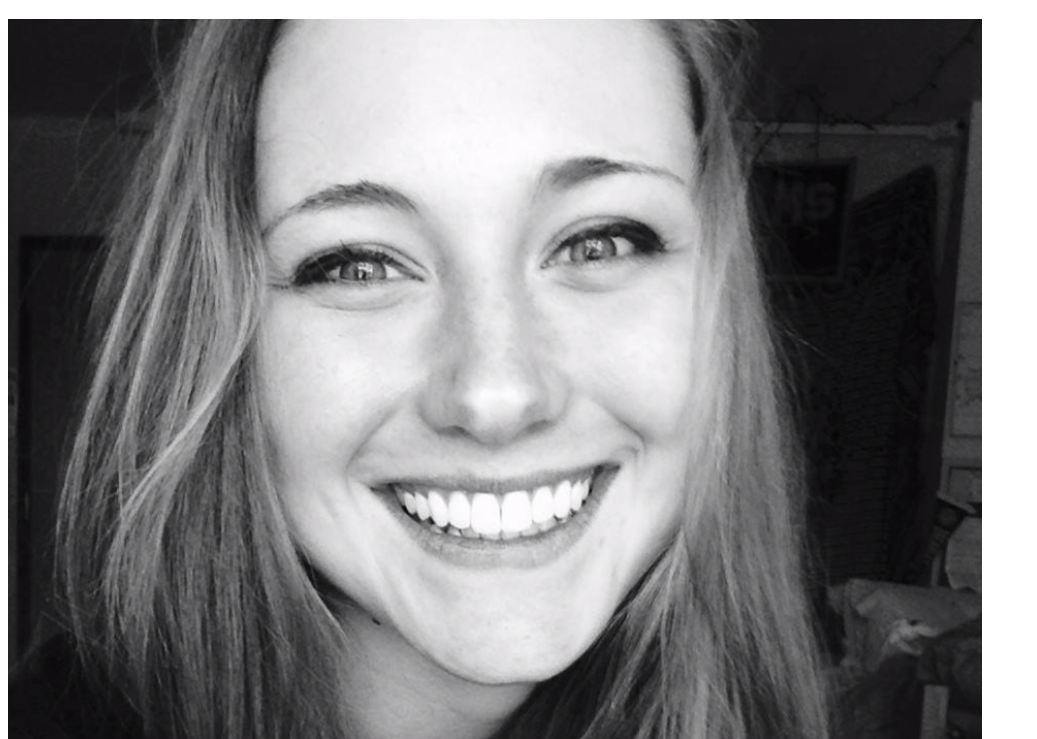
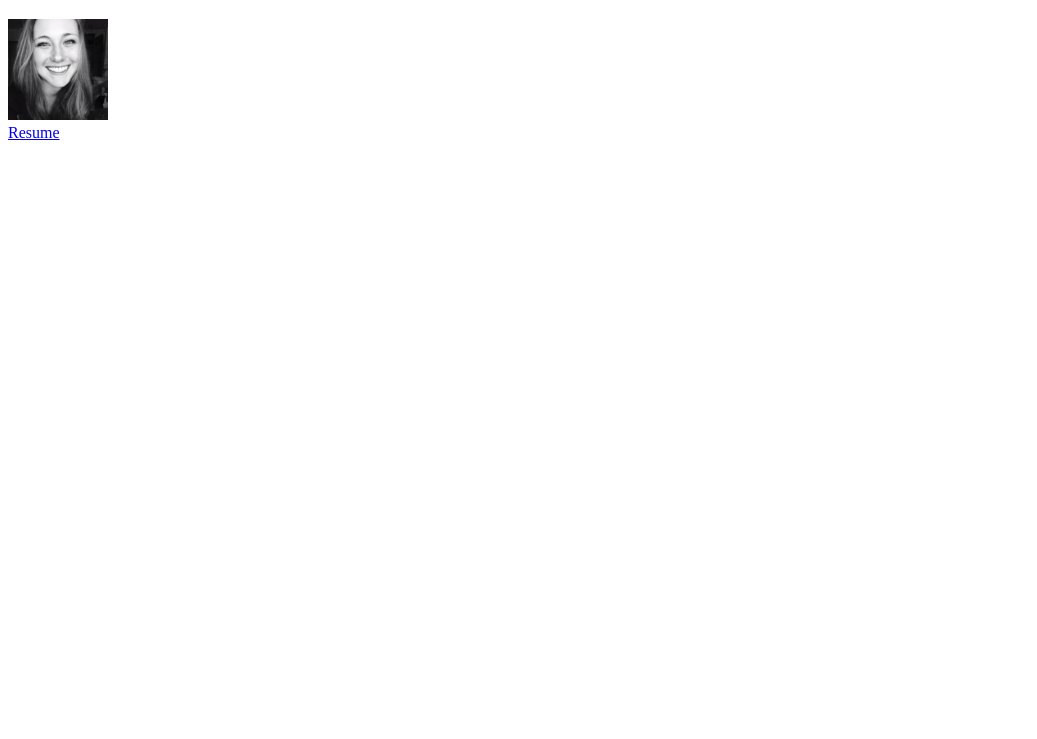
Before and after one commit to kathrynnoegrice/kathrynnoegrice.github.io, a plain HTML site: page index.html in a window 1280 px wide. Shown: the part 61-800 px from the top of the page, without its empty margins (0-1037 px from the left). Drawn offline with Linux system fonts and the light colour scheme.

Commit message:
Scale photo

```diff
--- a/index.html
+++ b/index.html
@@ -10,8 +10,8 @@
     <body>
         <h1>Kathryn Noe Grice</h1>
 
-        <img src = "resources/images/kng_profile.png" alt = "Photo of Kathryn">
-
+        <img src = "resources/images/kng_profile.png" alt = "Photo of Kathryn" width="100">
+        <br>
         <a href="resources/kng_resume.pdf" target="_blank">Resume</a>
 
     </body>
```
